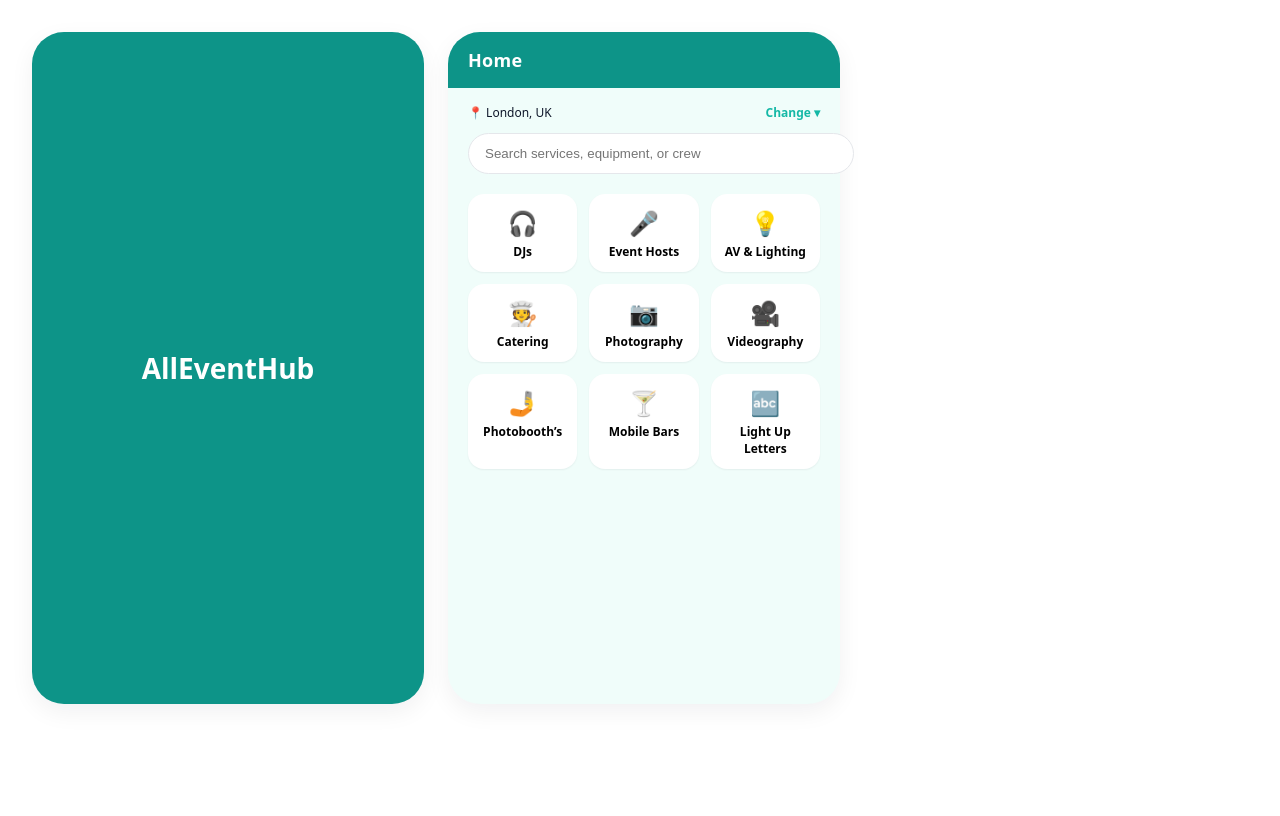
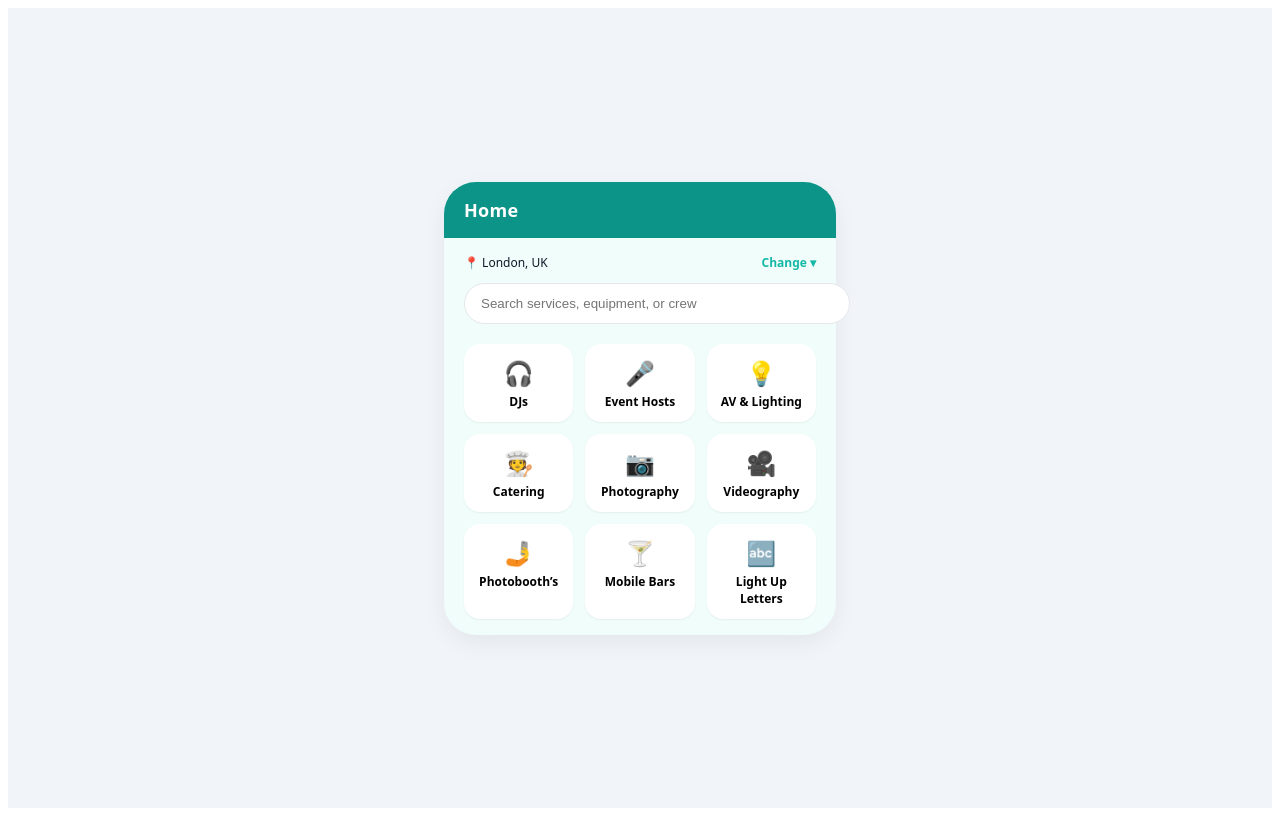
Before and after one commit to jayreiddevops/alleventhub, a React (Vite) app: page / in a window 1280 px wide. Built offline with nearby package versions, Linux system fonts and the light colour scheme.

Commit message:
Update App.jsx

```diff
--- a/src/App.jsx
+++ b/src/App.jsx
@@ -1,5 +1,5 @@
-// Full demo flow with Home → Results → Supplier Profile → Booking
-// This is the complete `App.jsx` implementation to ship the stakeholder demo.
+// Single-screen demo flow with Home → Results → Supplier Profile → Booking
+// This version ensures only one screen is shown at a time, like a native app.
 
 import React, { useState } from "react";
 
@@ -148,9 +148,9 @@ const ResultsScreen = ({ category, onBack, onSelectSupplier }) => (
               style={{ width: 56, height: 56, borderRadius: 16, objectFit: "cover" }}
             />
             <div style={{ flex: 1 }}>
-              <div style={{ fontSize: 14, fontWeight: 800, color: Brand.text }}>{
-                category
-              } Pro #{n}</div>
+              <div style={{ fontSize: 14, fontWeight: 800, color: Brand.text }}>
+                {category} Pro #{n}
+              </div>
               <div style={{ fontSize: 12, color: Brand.muted }}>From £{150 + n * 25}</div>
             </div>
             <Button onClick={() => onSelectSupplier(`${category} Pro #${n}`)}>View</Button>
@@ -217,28 +217,15 @@ export default function App() {
   const [category, setCategory] = useState("DJs");
   const [supplier, setSupplier] = useState(null);
 
+  let screen;
+  if (view === "home") screen = <HomeScreen onSelectCategory={(c) => { setCategory(c); setView("results"); }} />;
+  if (view === "results") screen = <ResultsScreen category={category} onBack={() => setView("home")} onSelectSupplier={(s) => { setSupplier(s); setView("profile"); }} />;
+  if (view === "profile") screen = <SupplierProfile name={supplier} onBack={() => setView("results")} onBook={() => setView("booking")} />;
+  if (view === "booking") screen = <BookingScreen supplier={supplier} onBack={() => setView("profile")} />;
+
   return (
-    <div style={{ display: "flex", gap: 24, padding: 24, flexWrap: "wrap" }}>
-      {/* Splash */}
-      <Phone bg={Brand.primary}>
-        <div style={{
-          display: "flex",
-          alignItems: "center",
-          justifyContent: "center",
-          height: 640,
-          borderRadius: 32,
-          color: "#fff",
-          fontSize: 28,
-          fontWeight: 900,
-        }}>
-          AllEventHub
-        </div>
-      </Phone>
-
-      {view === "home" && <HomeScreen onSelectCategory={(c) => { setCategory(c); setView("results"); }} />}
-      {view === "results" && <ResultsScreen category={category} onBack={() => setView("home")} onSelectSupplier={(s) => { setSupplier(s); setView("profile"); }} />}
-      {view === "profile" && <SupplierProfile name={supplier} onBack={() => setView("results")} onBook={() => setView("booking")} />}
-      {view === "booking" && <BookingScreen supplier={supplier} onBack={() => setView("profile")} />}
+    <div style={{ display: "flex", justifyContent: "center", alignItems: "center", minHeight: "100vh", background: "#f1f5f9" }}>
+      {screen}
     </div>
   );
 }
```
